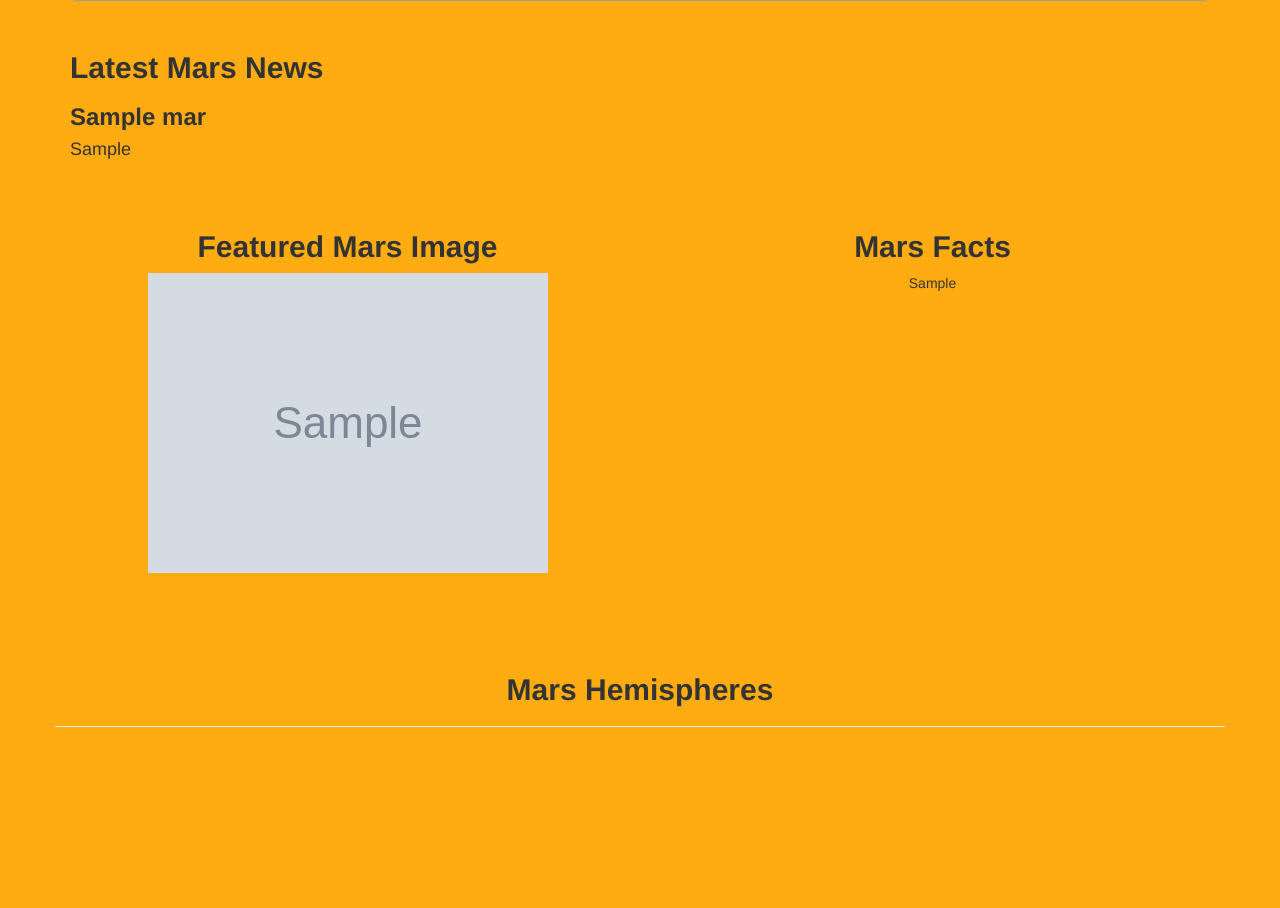
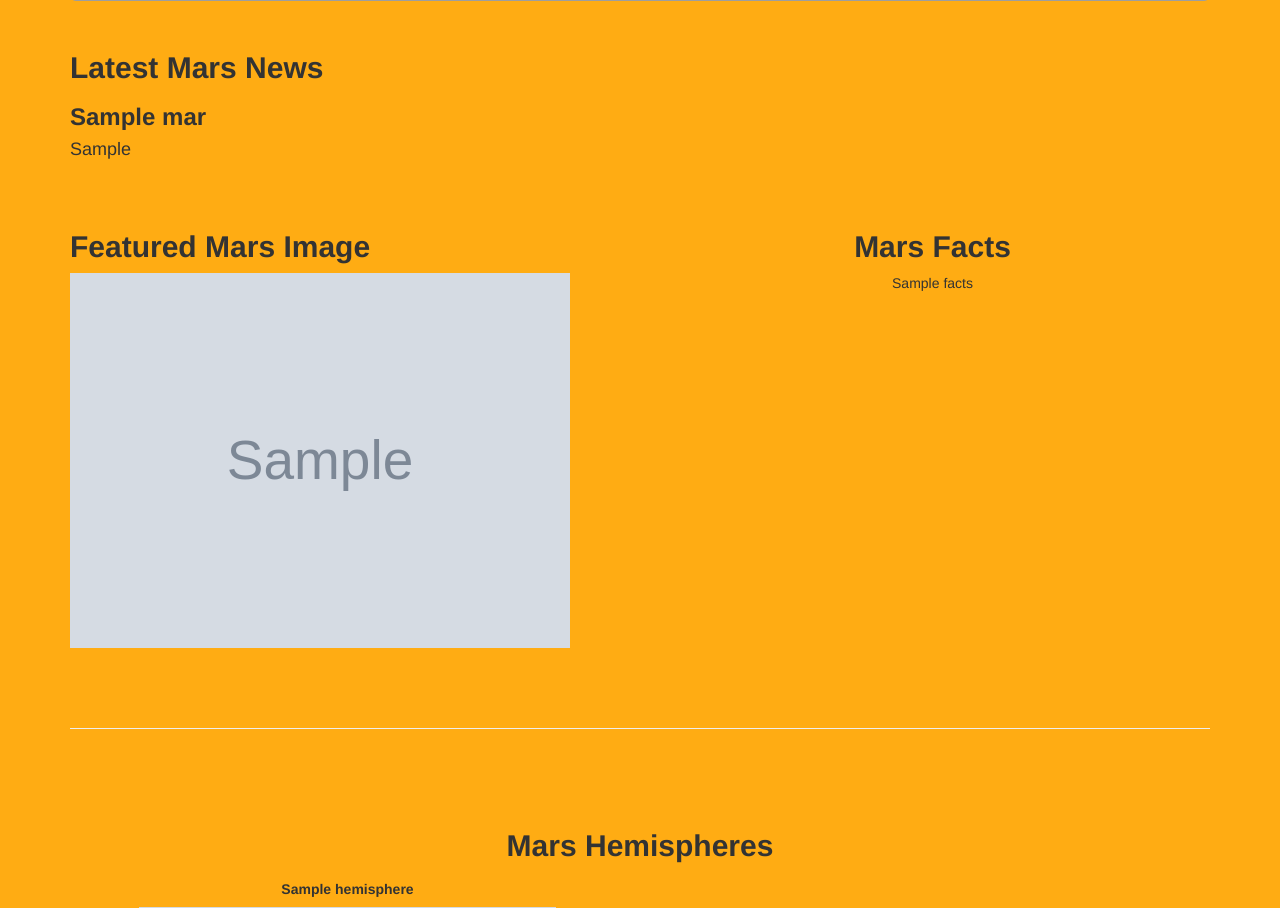
Before and after one commit to kevogil/Mission-to-Mars, a Flask app: page / in a window 1280 px wide. Shown: the part 399-1307 px from the top of the page. Before the commit the page ends 1126 px from the top, so only its background shows below. Run offline with Flask 2, Linux system fonts and the light colour scheme; grey boxes marked "Sample" are stand-in pictures; a database or web service that is not in the repository returns one stand-in record (values such as "Sample title"); some libraries are stand-ins or nearby versions; grey boxes are pictures that could not be loaded.

Commit message:
submitting final changes

```diff
--- a/Mission to Mars/templates/index.html
+++ b/Mission to Mars/templates/index.html
@@ -12,15 +12,9 @@
       integrity="sha384-BVYiiSIFeK1dGmJRAkycuHAHRg32OmUcww7on3RYdg4Va+PmSTsz/K68vbdEjh4u"
       crossorigin="anonymous"
     />
-    <!-- background color -->
-    <style>
-      body {
-        background-color: rgb(255, 172, 19);
-      }
-    </style>
   </head>
 
-<body>
+  <body style="background-color: rgb(255, 172, 19)">
     <!-- container start -->
     <div class="container">
         <div class="jumbotron text-center" style="background-image: url(https://cdn1.edgedatg.com/aws/v2/natgeotv/Mars/showimages/a07a09aa9b0a2ff2b8416d3c9f3ef50a/1200x676-Q75_a07a09aa9b0a2ff2b8416d3c9f3ef50a.jpg); background-size: 100%; height: 400px;">
@@ -43,25 +37,31 @@
         <!-- row containing featured image and mars facts table -->
         <div class="row">
           <!-- featured image -->
-          <div class="col-md-6 text-center">
+          <div class="col col-12 col-md-6 divbody">
             <h2><b>Featured Mars Image</b></h2>
-            <img src="{{mars.featured_image}}">
+            <img src="{{mars.featured_image}}" width="90%">
           </div>
           <!-- mars facts -->
-          <div class="col-md-6 text-center">
+          <div class="col col-12 col-md-6 divbody text-center">
             <h2><b>Mars Facts</b></h2>
-            <div class="col-md-12">{{mars.mars_profile_df | safe}}
-            </div>
+            <p>{{mars.facts|safe}}</p>
           </div>
         </div>
-        <br><br><br><br>
+        <br><br><br><hr><br><br><br>
 
         <!-- mars hemispheres -->
         <div class="row">
           <div class="col text-center">
             <h2><b>Mars Hemispheres</b></h2>
-            <hr>
           </div>
+
+          {% for hemisphere in mars.hemispheres %}
+            <div class="col-md-6 text-center">
+              <h5><b>{{hemisphere.title}}</b></h5>
+              <a href="{{hemisphere.img_url}}"><img src="{{hemisphere.img_url}}" width="75%"></a>
+            </div>
+          {% endfor %}
+
         </div>
 
 
```
Also changed, not shown: Mission to Mars/scrape_mars.py (+7 -2 lines), Mission to Mars/Images/Screen Shot 1.png (added), Mission to Mars/Images/Screen Shot 2.png (added), 1 other file.
